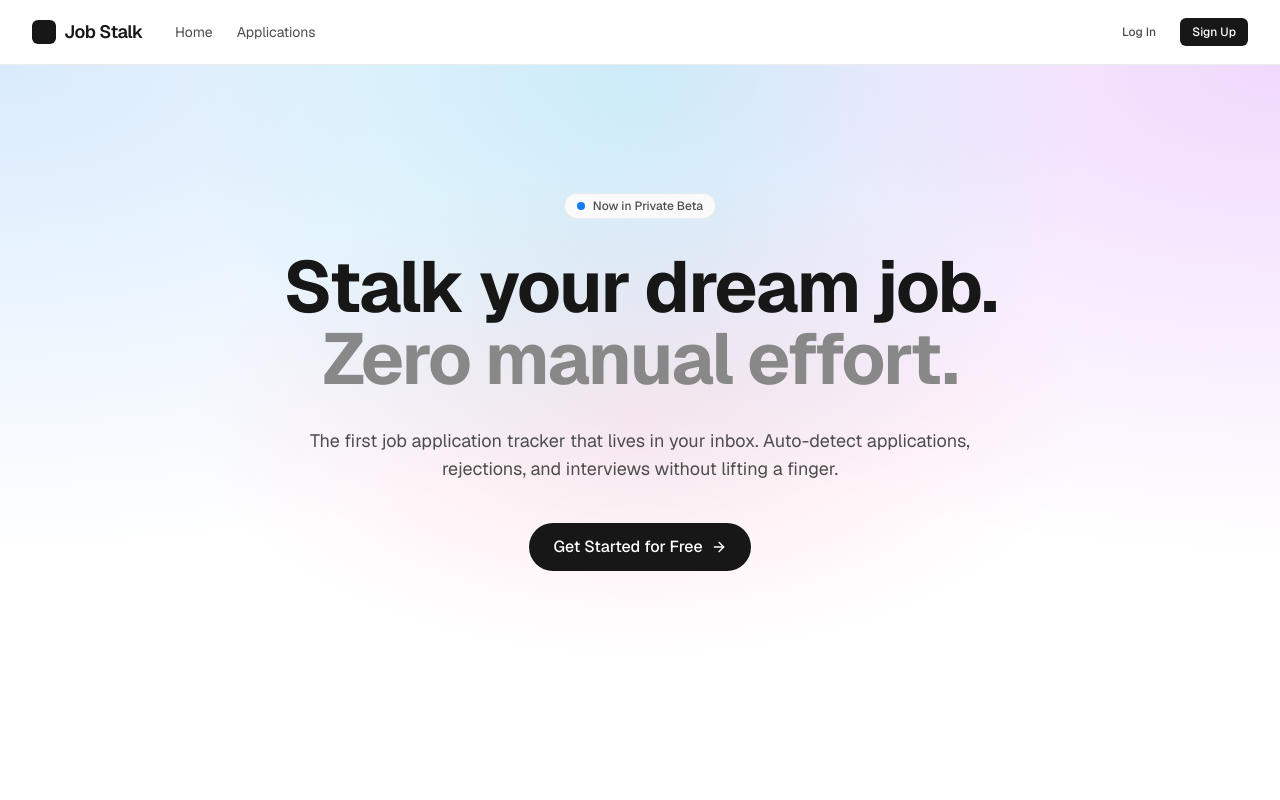
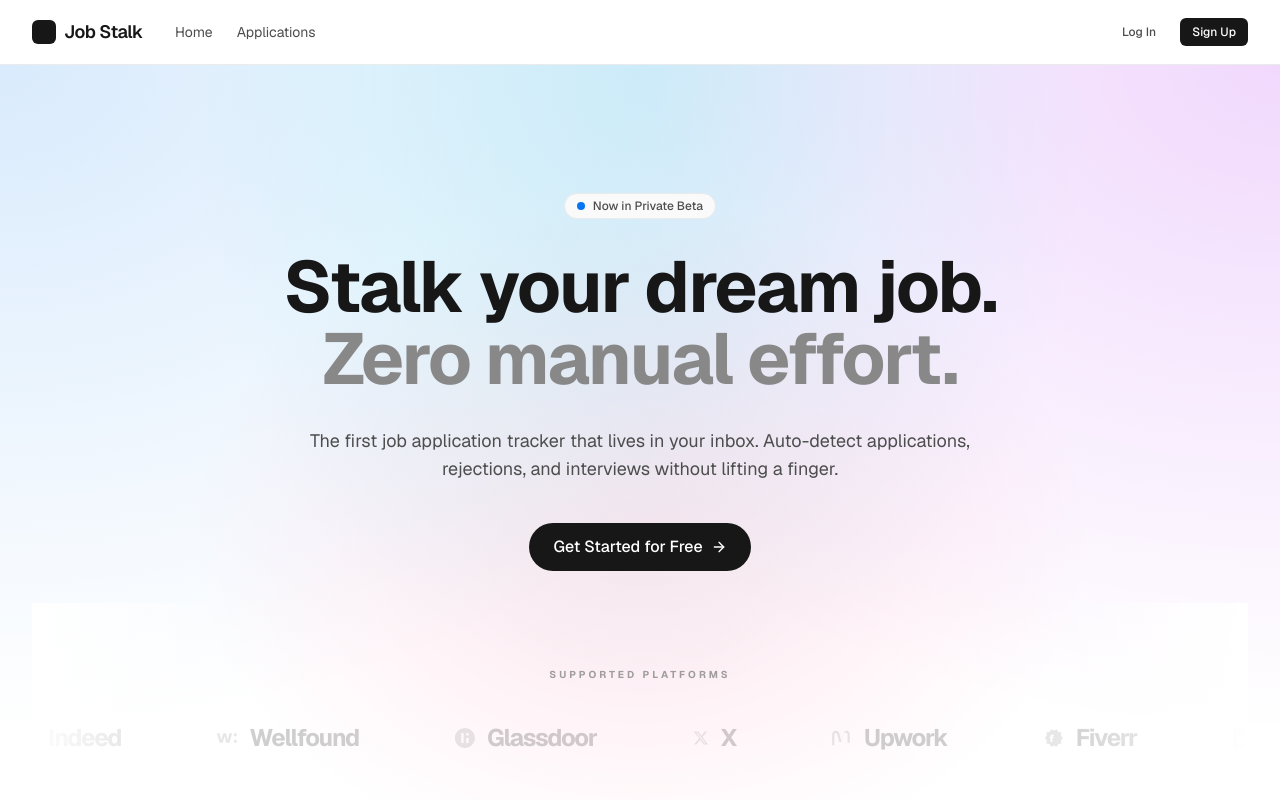
Before and after one commit to Utkarsh-Mauryaa/Stalk-Jobs, a Next.js app: page / in a window 1280 px wide. Shown: the top 800 px of the page. Built offline with nearby package versions, Linux system fonts and the light colour scheme.

Commit message:
implementing right to left animation logos

```diff
--- a/app/page.tsx
+++ b/app/page.tsx
@@ -5,6 +5,7 @@ import { Button } from "@/components/ui/button"
 import Link from "next/link"
 import { ArrowRight, Mail, Zap, Shield, Search } from "lucide-react"
 import { motion } from "framer-motion"
+import { LogoMarquee } from "@/components/logo-marquee"
 
 const container = {
   hidden: { opacity: 0 },
@@ -74,6 +75,15 @@ export default function LandingPage() {
                     Get Started for Free <ArrowRight className="h-4 w-4 transition-transform group-hover:translate-x-1" />
                   </Button>
                 </Link>
+              </motion.div>
+
+              <motion.div
+                initial={{ opacity: 0, y: 20 }}
+                animate={{ opacity: 1, y: 0 }}
+                transition={{ delay: 0.6, duration: 0.6 }}
+                className="w-full"
+              >
+                <LogoMarquee />
               </motion.div>
             </div>
           </motion.div>
--- /dev/null
+++ b/components/logo-marquee.tsx
@@ -0,0 +1,108 @@
+"use client"
+
+import { motion } from "framer-motion"
+
+const platforms = [
+  {
+    name: "LinkedIn",
+    logo: (
+      <svg viewBox="0 0 24 24" fill="currentColor" className="w-5 h-5">
+        <path d="M19 0h-14c-2.761 0-5 2.239-5 5v14c0 2.761 2.239 5 5 5h14c2.762 0 5-2.239 5-5v-14c0-2.761-2.238-5-5-5zm-11 19h-3v-11h3v11zm-1.5-12.268c-.966 0-1.75-.79-1.75-1.764s.784-1.764 1.75-1.764 1.75.79 1.75 1.764-.783 1.764-1.75 1.764zm13.5 12.268h-3v-5.604c0-3.368-4-3.113-4 0v5.604h-3v-11h3v1.765c1.396-2.586 7-2.777 7 2.476v6.759z"/>
+      </svg>
+    )
+  },
+  {
+    name: "Indeed",
+    logo: (
+      <svg viewBox="0 0 24 24" fill="currentColor" className="w-5 h-5">
+        <path d="M2.39 1.35c-.67 0-1.21.54-1.21 1.21v18.88c0 .67.54 1.21 1.21 1.21h19.22c.67 0 1.21-.54 1.21-1.21V2.56c0-.67-.54-1.21-1.21-1.21H2.39zm1.8 4.5h2.7v12.3h-2.7V5.85zm4.05 0h2.7v1.35c.45-.9 1.35-1.35 2.25-1.35 2.25 0 3.15 1.35 3.15 3.6v8.7h-2.7v-7.65c0-.9-.45-1.35-1.35-1.35-.9 0-1.35.45-1.35 1.35v7.65h-2.7V5.85z"/>
+      </svg>
+    )
+  },
+  {
+    name: "Wellfound",
+    logo: (
+      <svg viewBox="0 0 24 24" fill="currentColor" className="w-5 h-5">
+        <path d="M23.998 8.128c.063-1.379-1.612-2.376-2.795-1.664-1.23.598-1.322 2.52-.156 3.234 1.2.862 2.995-.09 2.951-1.57zm0 7.748c.063-1.38-1.612-2.377-2.795-1.665-1.23.598-1.322 2.52-.156 3.234 1.2.863 2.995-.09 2.951-1.57zm-20.5 1.762L0 6.364h3.257l2.066 8.106 2.245-8.106h3.267l2.244 8.106 2.065-8.106h3.257l-3.54 11.274H11.39c-.73-2.713-1.46-5.426-2.188-8.14l-2.233 8.14H3.5z"/>
+      </svg>
+    )
+  },
+  {
+    name: "Glassdoor",
+    logo: (
+      <svg viewBox="0 0 24 24" fill="currentColor" className="w-5 h-5">
+        <path d="M12 0c-6.627 0-12 5.373-12 12s5.373 12 12 12 12-5.373 12-12-5.373-12-12-12zm-1.5 18h-3v-12h3v12zm6 0h-3v-6h3v6zm0-9h-3v-3h3v3z"/>
+      </svg>
+    )
+  },
+  {
+    name: "X",
+    logo: (
+      <svg viewBox="0 0 24 24" fill="currentColor" className="w-4 h-4">
+        <path d="M18.244 2.25h3.308l-7.227 8.26 8.502 11.24H16.17l-5.214-6.817L4.99 21.75H1.68l7.73-8.835L1.254 2.25H8.08l4.713 6.231zm-1.161 17.52h1.833L7.045 4.126H5.078z"/>
+      </svg>
+    )
+  },
+  {
+    name: "Upwork",
+    logo: (
+      <svg viewBox="0 0 24 24" fill="currentColor" className="w-5 h-5">
+        <path d="M18.561 3.322c-2.544 0-4.535 1.903-5.177 4.423l-2.053 8.106-1.979-8.106c-.566-2.428-2.222-4.423-4.604-4.423-2.456 0-4.448 1.991-4.448 4.448v12.908h2.7v-12.908c0-.966.784-1.75 1.75-1.75s1.75.784 1.75 1.75l2.233 9.158h2.7l2.233-9.158c.311-1.274 1.315-2.233 2.544-2.233 1.408 0 2.552 1.144 2.552 2.552v9.598h2.7v-9.598c0-2.899-2.353-5.252-5.252-5.252z"/>
+      </svg>
+    )
+  },
+  {
+    name: "Fiverr",
+    logo: (
+      <svg viewBox="0 0 24 24" fill="currentColor" className="w-5 h-5">
+        <path d="M23 12l-2.44-2.79.34-3.69-3.61-.82-1.89-3.2L12 2.96 8.6 1.5l-1.89 3.2-3.61.82.34 3.69L1 12l2.44 2.79-.34 3.69 3.61.82 1.89 3.2L12 21.04l3.4 1.46 1.89-3.2 3.61-.82-.34-3.69L23 12zm-12.91 4.72h-2.18v-4.45h-1.18v-1.82h1.18v-.32c0-1.56.88-2.47 2.41-2.47.58 0 1.05.1 1.36.21v1.77c-.18-.07-.44-.11-.7-.11-.51 0-.89.26-.89.82v.1h1.59v1.82h-1.59v4.45z"/>
+      </svg>
+    )
+  },
+]
+
+export function LogoMarquee() {
+  const duplicatedPlatforms = [...platforms, ...platforms, ...platforms]
+
+  return (
+    <div className="w-full py-16 overflow-hidden bg-transparent relative mt-8">
+      {/* Gradient Masks */}
+      <div className="absolute inset-y-0 left-0 w-24 sm:w-48 bg-gradient-to-r from-canvas to-transparent z-10 pointer-events-none" />
+      <div className="absolute inset-y-0 right-0 w-24 sm:w-48 bg-gradient-to-l from-canvas to-transparent z-10 pointer-events-none" />
+
+      <div className="flex flex-col items-center gap-10">
+        <span className="text-[10px] font-bold text-mute uppercase tracking-[0.3em] opacity-80">
+          Supported Platforms
+        </span>
+
+        <div className="w-full relative">
+          <motion.div
+            className="flex whitespace-nowrap gap-16 sm:gap-24 items-center w-max"
+            animate={{
+              x: ["0%", "-33.33%"]
+            }}
+            transition={{
+              duration: 35,
+              ease: "linear",
+              repeat: Infinity
+            }}
+          >
+            {duplicatedPlatforms.map((platform, idx) => (
+              <div
+                key={idx}
+                className="flex items-center gap-3 text-mute/40 hover:text-ink transition-colors cursor-default group"
+              >
+                <div className="opacity-50 group-hover:opacity-100 transition-opacity">
+                  {platform.logo}
+                </div>
+                <span className="text-xl sm:text-2xl font-bold tracking-tighter">
+                  {platform.name}
+                </span>
+              </div>
+            ))}
+          </motion.div>
+        </div>
+      </div>
+    </div>
+  )
+}
```
